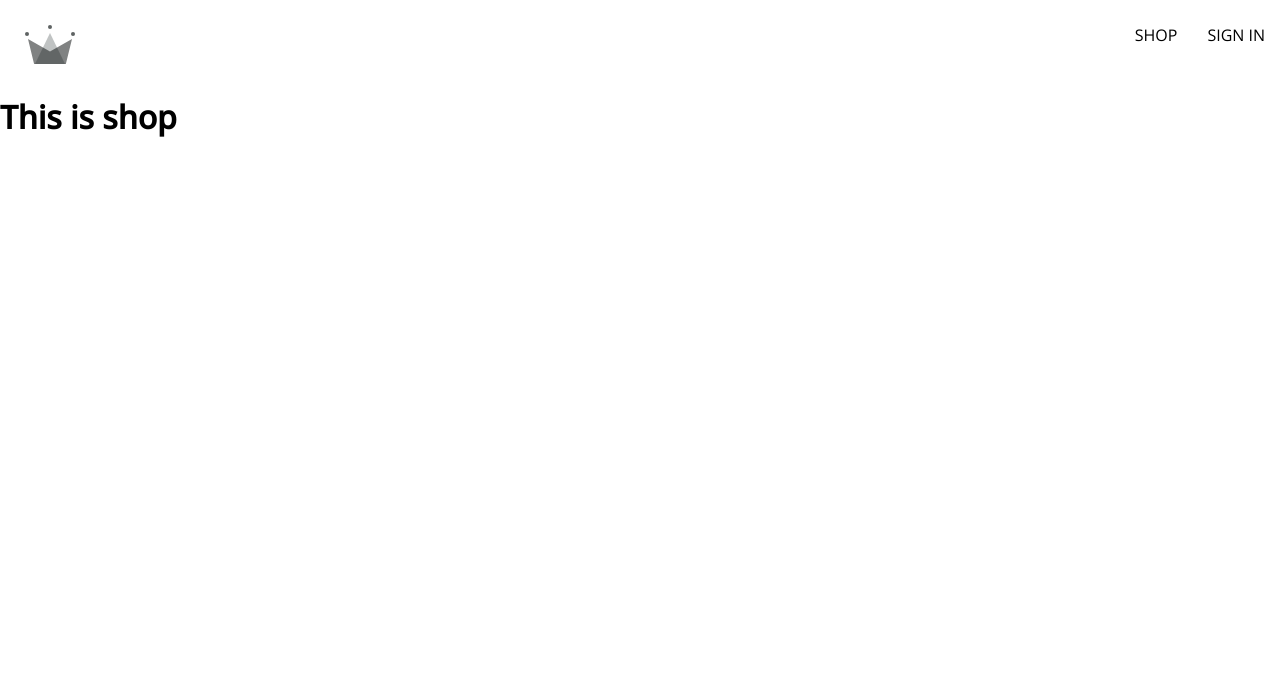
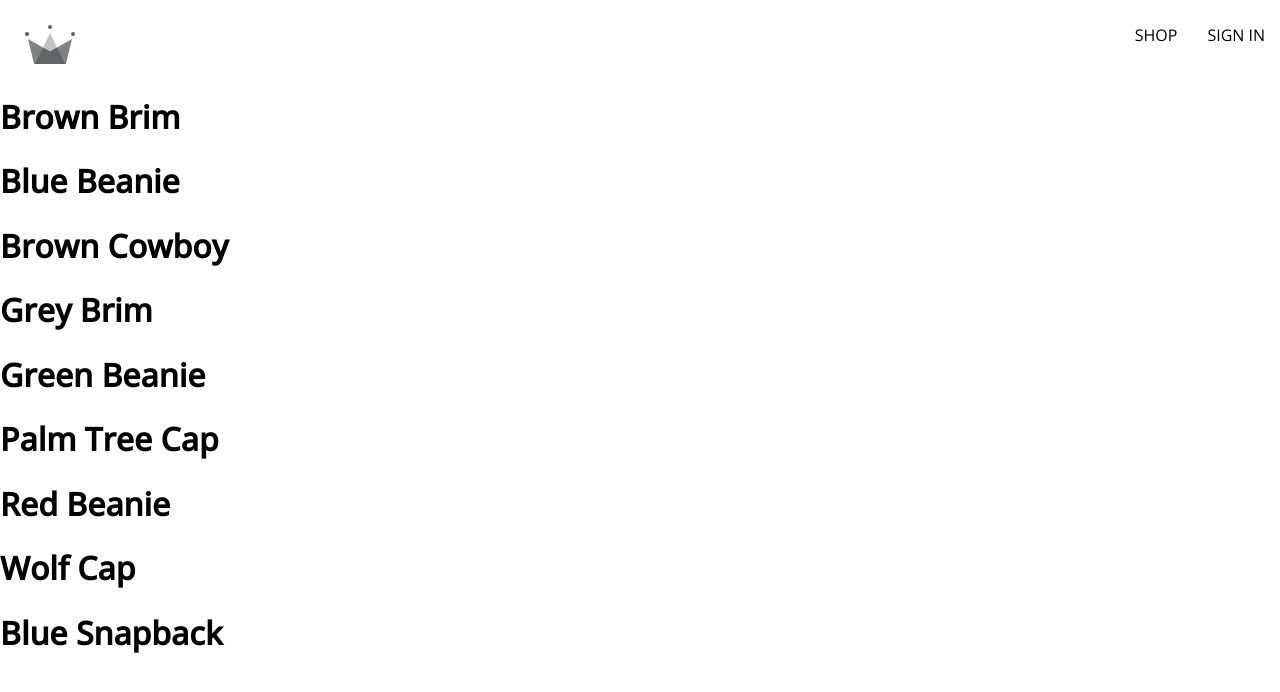
Before and after one commit to Silvery86/Clothing_Crown, a React (Create React App) app: page /shop in a window 1280 px wide. Shown: the top 692 px of the page. Built offline with nearby package versions, Linux system fonts and the light colour scheme; no server answers.

Commit message:
use useContexts to fetch data for products

```diff
--- a/src/App.js
+++ b/src/App.js
@@ -2,12 +2,10 @@
 import Home from './home/home.component'
 import { Route, Routes} from 'react-router-dom';
 import Authentication from './authentication/authentication';
+import Shop from './shop/shop.component';
 
 
 
-const Shop = () => {
-  return <h1>This is shop</h1>
-}
 
 const App = () => {
 
--- /dev/null
+++ b/src/contexts/products.context.jsx
@@ -0,0 +1,18 @@
+import { createContext, useState } from "react";
+
+import PRODUCTS from '../shop-data.json'
+
+
+export const ProductsContext = createContext({
+    products: [],
+});
+
+export const ProductsProvider = ({children}) => {
+    const [products, setProducts] = useState(PRODUCTS);
+    const value = {products}
+    return(
+        <ProductsContext.Provider value={value}>
+            {children}
+        </ProductsContext.Provider>
+    )
+}
--- a/src/index.js
+++ b/src/index.js
@@ -8,6 +8,7 @@
 
 import App from './App';
 import { UserProvider } from './contexts/user.context';
+import { ProductsProvider } from './contexts/products.context';
 
 const rootElement = document.getElementById('root');
 
@@ -15,7 +16,9 @@
   <React.StrictMode>
       <BrowserRouter>
         <UserProvider>
+          <ProductsProvider>
             <App />
+          </ProductsProvider>
         </UserProvider>
       </BrowserRouter>
   </React.StrictMode>,
--- /dev/null
+++ b/src/shop-data.json
@@ -0,0 +1,56 @@
+[
+    {
+      "id": 1,
+      "name": "Brown Brim",
+      "imageUrl": "https://i.ibb.co/ZYW3VTp/brown-brim.png",
+      "price": 25
+    },
+    {
+      "id": 2,
+      "name": "Blue Beanie",
+      "imageUrl": "https://i.ibb.co/ypkgK0X/blue-beanie.png",
+      "price": 18
+    },
+    {
+      "id": 3,
+      "name": "Brown Cowboy",
+      "imageUrl": "https://i.ibb.co/QdJwgmp/brown-cowboy.png",
+      "price": 35
+    },
+    {
+      "id": 4,
+      "name": "Grey Brim",
+      "imageUrl": "https://i.ibb.co/RjBLWxB/grey-brim.png",
+      "price": 25
+    },
+    {
+      "id": 5,
+      "name": "Green Beanie",
+      "imageUrl": "https://i.ibb.co/YTjW3vF/green-beanie.png",
+      "price": 18
+    },
+    {
+      "id": 6,
+      "name": "Palm Tree Cap",
+      "imageUrl": "https://i.ibb.co/rKBDvJX/palm-tree-cap.png",
+      "price": 14
+    },
+    {
+      "id": 7,
+      "name": "Red Beanie",
+      "imageUrl": "https://i.ibb.co/bLB646Z/red-beanie.png",
+      "price": 18
+    },
+    {
+      "id": 8,
+      "name": "Wolf Cap",
+      "imageUrl": "https://i.ibb.co/1f2nWMM/wolf-cap.png",
+      "price": 14
+    },
+    {
+      "id": 9,
+      "name": "Blue Snapback",
+      "imageUrl": "https://i.ibb.co/X2VJP2W/blue-snapback.png",
+      "price": 16
+    }
+  ]
--- /dev/null
+++ b/src/shop/shop.component.jsx
@@ -0,0 +1,16 @@
+import { useContext } from "react"
+
+import { ProductsContext } from "../contexts/products.context"
+
+export default function Shop() {
+    const {products} = useContext(ProductsContext);
+  return (
+    <div>
+        {products.map(({id, name}) => (
+            <div key={id}>
+                <h1>{name}</h1>
+            </div>
+        ))}
+    </div>
+  )
+}
```
Lines whose indentation alone changed are shown as unchanged.
